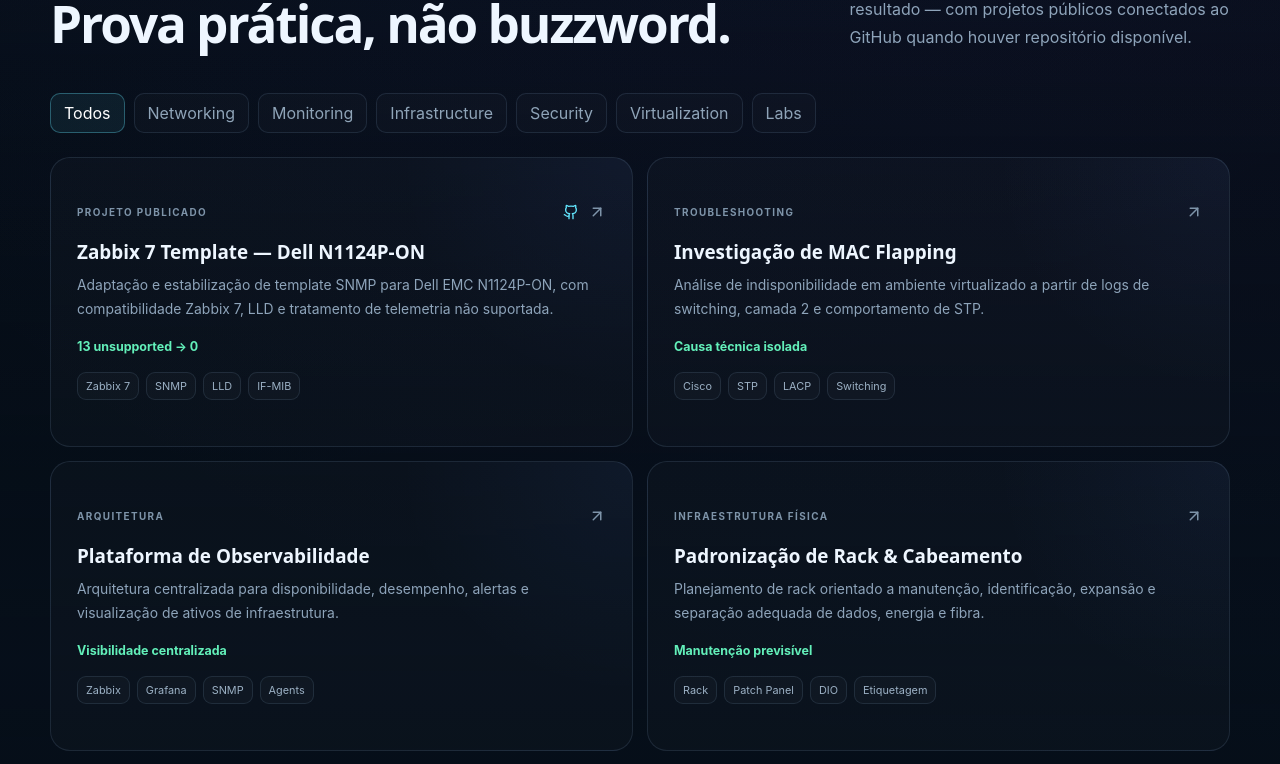
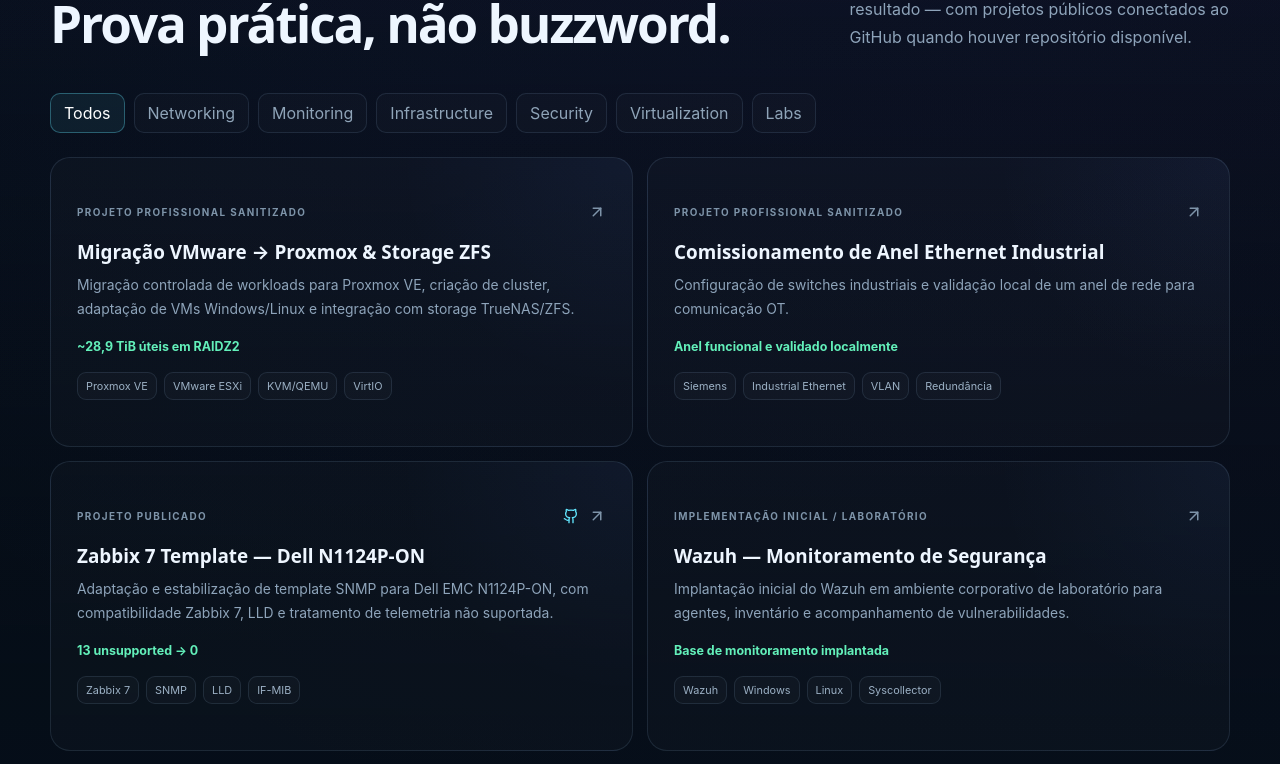
Before and after one commit to SamuelGuigo/portfolio-samuel, a React (Vite) app: page / in a window 1280 px wide. Shown: the part 1774-2538 px from the top of the page. Built offline with nearby package versions, Linux system fonts and the light colour scheme.

Commit message:
feat: add sanitized Proxmox, industrial and security cases

```diff
--- a/src/data/projects.js
+++ b/src/data/projects.js
@@ -9,6 +9,48 @@
 ];
 
 export const projects = [
+  {
+    id: "proxmox-zfs-migration",
+    category: "Virtualization",
+    kind: "Projeto profissional sanitizado",
+    title: "Migração VMware → Proxmox & Storage ZFS",
+    summary:
+      "Migração controlada de workloads para Proxmox VE, criação de cluster, adaptação de VMs Windows/Linux e integração com storage TrueNAS/ZFS.",
+    stack: ["Proxmox VE", "VMware ESXi", "KVM/QEMU", "VirtIO", "TrueNAS", "ZFS"],
+    outcome: "~28,9 TiB úteis em RAIDZ2",
+    challenge:
+      "Evoluir a plataforma de virtualização preservando continuidade operacional, compatibilidade dos guests e uma rota segura de rollback durante a transição.",
+    approach: [
+      "Criação e validação do cluster Proxmox.",
+      "Adaptação de VMs com VirtIO e QEMU Guest Agent.",
+      "Implantação de TrueNAS com 6 discos SAS de 8 TB em JBOD e RAIDZ2.",
+      "Validação SMART, integridade ZFS e conectividade de storage.",
+      "Migração por etapas com validação de boot, rede, serviços e ativação do Windows."
+    ],
+    result:
+      "Host definitivo em Proxmox operacional, storage ZFS disponibilizado para uso inicial e workloads migrados/validados por etapas, mantendo pendências de produção separadas do que já foi concluído."
+  },
+  {
+    id: "industrial-ring",
+    category: "Networking",
+    kind: "Projeto profissional sanitizado",
+    visual: "switching",
+    title: "Comissionamento de Anel Ethernet Industrial",
+    summary:
+      "Configuração de switches industriais e validação local de um anel de rede para comunicação OT.",
+    stack: ["Siemens", "Industrial Ethernet", "VLAN", "Redundância", "Switching"],
+    outcome: "Anel funcional e validado localmente",
+    challenge:
+      "Colocar a camada de switching industrial em condição funcional sem confundir validação local com aceite final de produção.",
+    approach: [
+      "Configuração dos switches previstos para o anel.",
+      "Validação de conectividade entre os trechos.",
+      "Testes locais de funcionamento após a configuração.",
+      "Separação entre resultado técnico obtido e documentação/SAT ainda pendentes."
+    ],
+    result:
+      "Switches configurados e anel funcionando em validação local; documentação final e SAT mantidos como marcos posteriores."
+  },
   {
     id: "zabbix-dell",
     category: "Monitoring",
@@ -30,6 +72,26 @@
     ],
     result:
       "Template estabilizado e publicado com documentação técnica, changelog, política de segurança e YAML reutilizável, preservando métricas operacionais relevantes sem expor dados do ambiente."
+  },
+  {
+    id: "wazuh-monitoring",
+    category: "Security",
+    kind: "Implementação inicial / laboratório",
+    title: "Wazuh — Monitoramento de Segurança",
+    summary:
+      "Implantação inicial do Wazuh em ambiente corporativo de laboratório para agentes, inventário e acompanhamento de vulnerabilidades.",
+    stack: ["Wazuh", "Windows", "Linux", "Syscollector", "Vulnerability Detection"],
+    outcome: "Base de monitoramento implantada",
+    challenge:
+      "Validar a tecnologia de segurança sem apresentar como concluídos processos de SOC, resposta, cobertura 24×7 ou integrações ainda não homologadas.",
+    approach: [
+      "Instalação e organização inicial de agentes.",
+      "Exploração de inventário de hardware/software com Syscollector.",
+      "Uso do módulo de vulnerabilidades para acompanhamento técnico.",
+      "Separação explícita entre laboratório, produção e arquitetura futura de SOC."
+    ],
+    result:
+      "Wazuh implantado como base técnica de segurança; expansão de cobertura, tuning, runbooks e demais integrações permanecem em evolução."
   },
   {
     id: "mac-flapping",
@@ -55,22 +117,22 @@
   {
     id: "observability",
     category: "Monitoring",
-    kind: "Arquitetura",
-    title: "Plataforma de Observabilidade",
+    kind: "Prática profissional",
+    title: "Observabilidade de Infraestrutura",
     summary:
-      "Arquitetura centralizada para disponibilidade, desempenho, alertas e visualização de ativos de infraestrutura.",
-    stack: ["Zabbix", "Grafana", "SNMP", "Agents", "MySQL"],
-    outcome: "Visibilidade centralizada",
+      "Monitoramento de disponibilidade, desempenho e capacidade com Zabbix, Grafana, agentes e SNMP em ambientes de servidores e rede.",
+    stack: ["Zabbix", "Grafana", "SNMP", "Agents", "iLO"],
+    outcome: "Visibilidade operacional",
     challenge:
-      "Consolidar em uma única camada operacional a saúde de servidores, switches, firewalls e serviços.",
+      "Restabelecer e manter coleta confiável em ativos heterogêneos, distinguindo comunicação do agente da saúde integral do serviço.",
     approach: [
+      "Troubleshooting de agentes e registros residuais de serviço.",
       "Coleta via SNMP e agentes.",
-      "Templates orientados por tipo de ativo.",
-      "Triggers e alertas para eventos críticos.",
-      "Dashboards para disponibilidade, capacidade e tendência."
+      "Dashboards e análise de disponibilidade/capacidade.",
+      "Classificação de alertas e validação após correções."
     ],
     result:
-      "Modelo de observabilidade capaz de centralizar indicadores técnicos e reduzir tempo de diagnóstico."
+      "Monitoramento restabelecido em cenários de falha e maior visibilidade de servidores, interfaces e hardware."
   },
   {
     id: "rack-standardization",
@@ -79,20 +141,19 @@
     visual: "rack",
     title: "Padronização de Rack & Cabeamento",
     summary:
-      "Planejamento de rack orientado a manutenção, identificação, expansão e separação adequada de dados, energia e fibra.",
-    stack: ["Rack", "Patch Panel", "DIO", "Etiquetagem", "Cabeamento"],
-    outcome: "Manutenção previsível",
+      "Levantamento, inventário, rastreamento de conexões e planejamento de reorganização física de datacenter.",
+    stack: ["Rack", "Patch Panel", "DIO", "Etiquetagem", "Cabeamento", "Fibra"],
+    outcome: "46 ativos + 23 novos IDs",
     challenge:
-      "Ambiente com alta densidade de ativos e necessidade de reorganização sem prejudicar manutenção e crescimento futuro.",
+      "Reorganizar um ambiente de alta densidade sem perder rastreabilidade de portas, interligações e dependências durante o cutover.",
     approach: [
       "Mapeamento físico de ativos e portas.",
-      "Planejamento de patch panels e organizadores.",
-      "Padronização de identificação e sequência de portas.",
-      "Separação de rotas para dados, energia e fibra.",
-      "Reserva de capacidade para expansão."
+      "Criação de 23 novos IDs e rastreamento de três interligações.",
+      "Identificação de aproximadamente 90% das portas de três switches no estágio documentado.",
+      "Planejamento de patch panels, organizadores, fibra, materiais e janelas de mudança."
     ],
     result:
-      "Arquitetura física documentada e preparada para execução com foco em manutenibilidade."
+      "Inventário e plano de execução significativamente refinados, com os marcos de execução final, as-built e aceite mantidos como pendências separadas."
   },
   {
     id: "fiber-troubleshooting",
@@ -142,7 +203,7 @@
     title: "Virtualização & Backup",
     summary:
       "Ambiente voltado a hosts, VMs, redes virtuais, proteção de workloads e recuperação.",
-    stack: ["VMware", "Hyper-V", "Proxmox", "Veeam"],
+    stack: ["VMware", "Hyper-V", "Proxmox", "Veeam", "Iperius"],
     outcome: "Ambiente reproduzível",
     challenge:
       "Praticar criação, proteção e recuperação de workloads em diferentes plataformas de virtualização.",
@@ -162,14 +223,14 @@
     title: "Serviços Windows & Linux",
     summary:
       "Laboratórios de serviços de infraestrutura, troubleshooting de sistema e automação operacional.",
-    stack: ["Windows Server", "Linux", "AD", "DNS", "DHCP", "PowerShell"],
+    stack: ["Windows Server", "Linux", "AD", "DNS", "WSUS", "Aptly", "PowerShell"],
     outcome: "Fundação de serviços",
     challenge:
       "Consolidar domínio prático sobre os serviços que sustentam ambientes corporativos.",
     approach: [
       "Serviços de diretório e autenticação.",
-      "DNS e DHCP.",
-      "Administração de Linux.",
+      "DNS, WSUS e distribuição de atualizações.",
+      "Administração de Linux e repositórios APT.",
       "Automação e troubleshooting com PowerShell."
     ],
     result:
```
